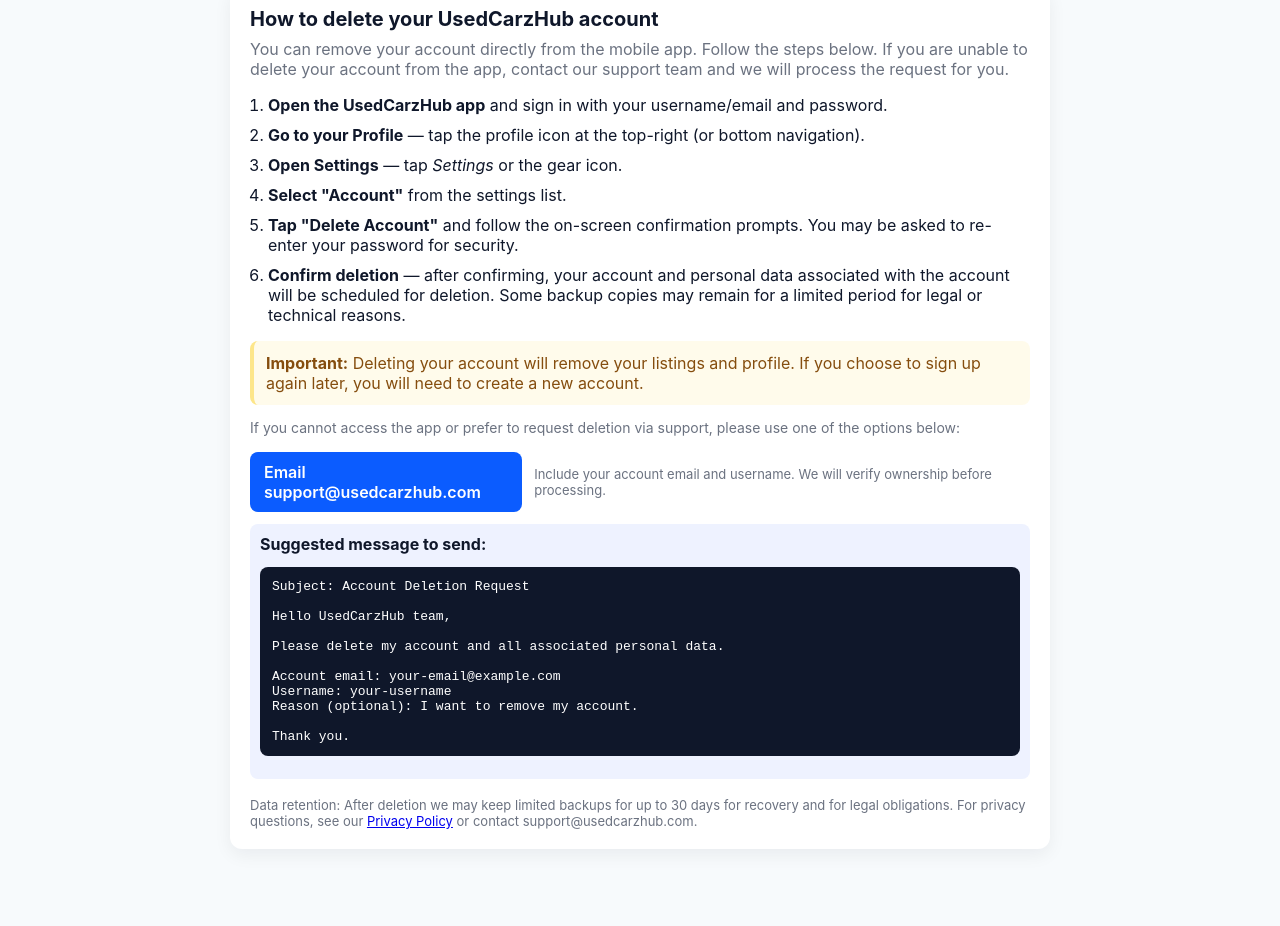
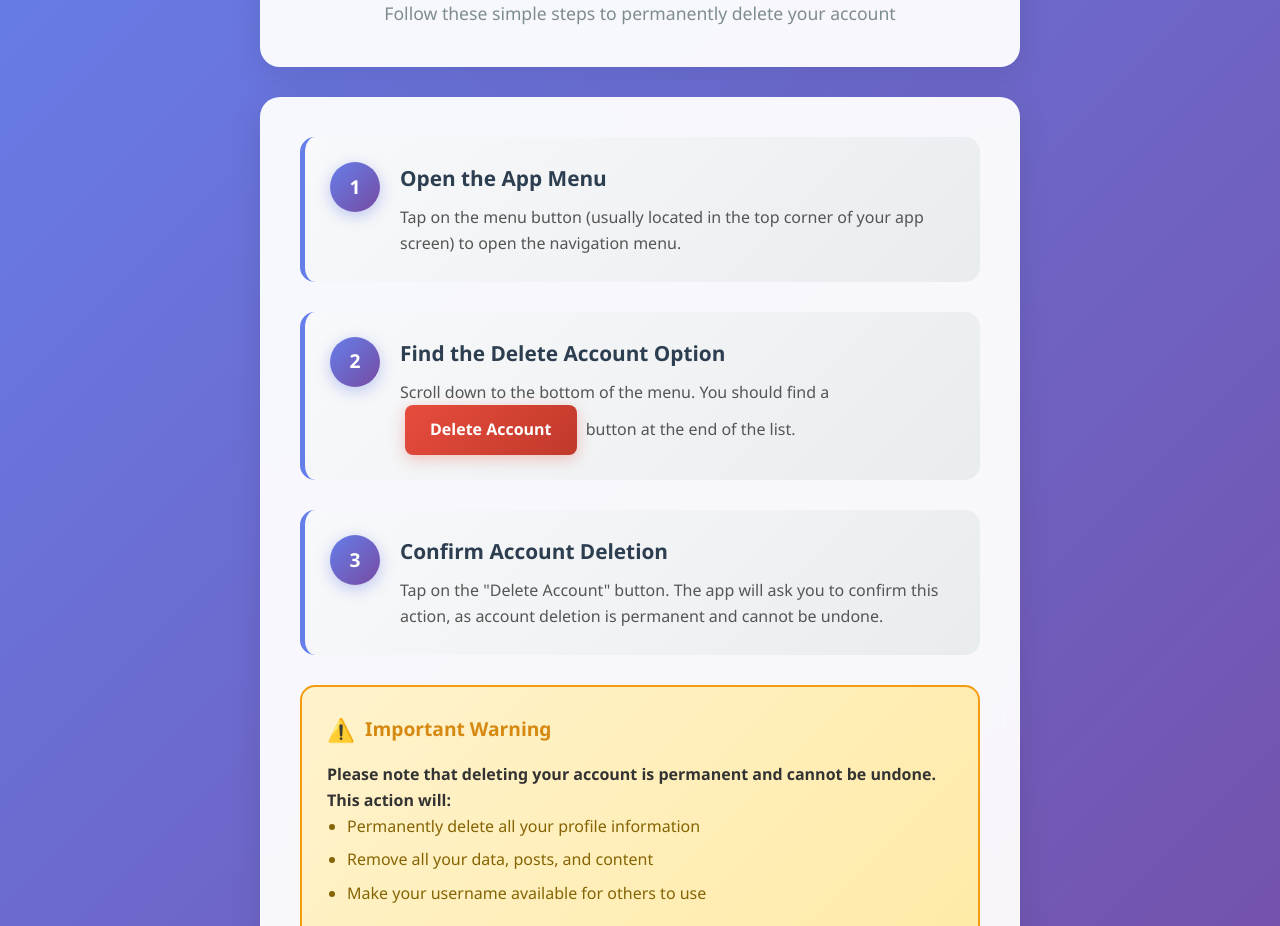
Before and after one commit to Mandeep-9-dev/usedcarzhub-privacy-policy, a plain HTML site: page delete-account.html in a window 1280 px wide. Shown: the part 135-1061 px from the top of the page. Before the commit the page ends 1032 px from the top, so only its background shows below. Drawn offline with Linux system fonts and the light colour scheme.

Commit message:
Update delete-account.html

```diff
--- a/delete-account.html
+++ b/delete-account.html
@@ -1,89 +1,248 @@
-<!doctype html>
+<!DOCTYPE html>
 <html lang="en">
 <head>
-  <meta charset="utf-8" />
-  <meta name="viewport" content="width=device-width,initial-scale=1" />
-  <title>Delete Your Account — UsedCarzHub</title>
-  <style>
-    :root{--bg:#f7fafc;--card:#ffffff;--accent:#0f172a;--muted:#6b7280}
-    body{font-family:Inter,system-ui,Segoe UI,Roboto,"Helvetica Neue",Arial,sans-serif;background:var(--bg);color:var(--accent);margin:0;padding:24px}
-    .wrapper{max-width:820px;margin:24px auto}
-    header{display:flex;gap:16px;align-items:center}
-    header .logo{width:56px;height:56px;border-radius:10px;background:#e6eef8;display:flex;align-items:center;justify-content:center;font-weight:700}
-    .card{background:var(--card);border-radius:12px;padding:20px;box-shadow:0 6px 18px rgba(12,16,30,0.06);margin-top:18px}
-    h1{margin:0 0 8px;font-size:20px}
-    p.lead{margin:0 0 16px;color:var(--muted)}
-    ol{padding-left:18px}
-    li{margin:10px 0}
-    .note{background:#fffbeb;border-left:4px solid #fde68a;padding:12px;border-radius:8px;color:#854d0e}
-    .support{display:flex;gap:12px;align-items:center;margin-top:16px}
-    .btn{display:inline-block;padding:10px 14px;border-radius:8px;text-decoration:none;background:#0b5cff;color:white;font-weight:600}
-    .muted{color:var(--muted);font-size:14px}
-    .small{font-size:13px;color:var(--muted)}
-    .steps{margin-top:12px}
-    footer{margin-top:18px;font-size:13px;color:var(--muted)}
-    pre{background:#0f172a;color:#fff;padding:12px;border-radius:8px;overflow:auto}
-    .copy{background:#eef2ff;padding:10px;border-radius:8px;margin-top:12px}
-    @media (max-width:520px){body{padding:16px}.wrapper{margin:8px}}
-  </style>
+    <meta charset="UTF-8">
+    <meta name="viewport" content="width=device-width, initial-scale=1.0">
+    <title>How to Delete Your Profile</title>
+    <style>
+        * {
+            margin: 0;
+            padding: 0;
+            box-sizing: border-box;
+        }
+
+        body {
+            font-family: 'Segoe UI', Tahoma, Geneva, Verdana, sans-serif;
+            line-height: 1.6;
+            color: #333;
+            background: linear-gradient(135deg, #667eea 0%, #764ba2 100%);
+            min-height: 100vh;
+        }
+
+        .container {
+            max-width: 800px;
+            margin: 0 auto;
+            padding: 20px;
+        }
+
+        .header {
+            background: rgba(255, 255, 255, 0.95);
+            backdrop-filter: blur(10px);
+            border-radius: 20px;
+            padding: 40px;
+            text-align: center;
+            margin-bottom: 30px;
+            box-shadow: 0 8px 32px rgba(0, 0, 0, 0.1);
+        }
+
+        .header h1 {
+            color: #2c3e50;
+            font-size: 2.5rem;
+            margin-bottom: 10px;
+            font-weight: 700;
+        }
+
+        .header p {
+            color: #7f8c8d;
+            font-size: 1.1rem;
+        }
+
+        .guide-card {
+            background: rgba(255, 255, 255, 0.95);
+            backdrop-filter: blur(10px);
+            border-radius: 20px;
+            padding: 40px;
+            margin-bottom: 30px;
+            box-shadow: 0 8px 32px rgba(0, 0, 0, 0.1);
+        }
+
+        .step {
+            display: flex;
+            align-items: flex-start;
+            margin-bottom: 30px;
+            padding: 25px;
+            background: linear-gradient(135deg, #f8f9fa 0%, #e9ecef 100%);
+            border-radius: 15px;
+            border-left: 5px solid #667eea;
+            transition: transform 0.3s ease, box-shadow 0.3s ease;
+        }
+
+        .step:hover {
+            transform: translateY(-2px);
+            box-shadow: 0 10px 25px rgba(0, 0, 0, 0.15);
+        }
+
+        .step-number {
+            background: linear-gradient(135deg, #667eea 0%, #764ba2 100%);
+            color: white;
+            width: 50px;
+            height: 50px;
+            border-radius: 50%;
+            display: flex;
+            align-items: center;
+            justify-content: center;
+            font-weight: bold;
+            font-size: 1.2rem;
+            margin-right: 20px;
+            flex-shrink: 0;
+            box-shadow: 0 4px 15px rgba(102, 126, 234, 0.4);
+        }
+
+        .step-content h3 {
+            color: #2c3e50;
+            margin-bottom: 10px;
+            font-size: 1.3rem;
+            font-weight: 600;
+        }
+
+        .step-content p {
+            color: #555;
+            font-size: 1rem;
+            line-height: 1.6;
+        }
+
+
+
+        .delete-button {
+            background: linear-gradient(135deg, #e74c3c 0%, #c0392b 100%);
+            color: white;
+            padding: 12px 25px;
+            border: none;
+            border-radius: 8px;
+            font-weight: 600;
+            margin: 0 5px;
+            display: inline-block;
+            box-shadow: 0 4px 15px rgba(231, 76, 60, 0.3);
+        }
+
+        .warning-box {
+            background: linear-gradient(135deg, #fff3cd 0%, #ffeaa7 100%);
+            border: 2px solid #f39c12;
+            border-radius: 15px;
+            padding: 25px;
+            margin: 30px 0;
+        }
+
+        .warning-box h4 {
+            color: #d68910;
+            margin-bottom: 15px;
+            font-size: 1.2rem;
+            display: flex;
+            align-items: center;
+        }
+
+        .warning-box h4::before {
+            content: "⚠️";
+            margin-right: 10px;
+            font-size: 1.4rem;
+        }
+
+        .warning-box ul {
+            color: #856404;
+            margin-left: 20px;
+        }
+
+        .warning-box li {
+            margin-bottom: 8px;
+        }
+
+        .contact-info {
+            background: linear-gradient(135deg, #d1ecf1 0%, #bee5eb 100%);
+            border: 2px solid #17a2b8;
+            border-radius: 15px;
+            padding: 25px;
+            text-align: center;
+        }
+
+        .contact-info h4 {
+            color: #0c5460;
+            margin-bottom: 10px;
+        }
+
+        .contact-info p {
+            color: #155724;
+        }
+
+        @media (max-width: 768px) {
+            .container {
+                padding: 10px;
+            }
+
+            .header {
+                padding: 25px;
+            }
+
+            .header h1 {
+                font-size: 2rem;
+            }
+
+            .guide-card {
+                padding: 25px;
+            }
+
+            .step {
+                flex-direction: column;
+                text-align: center;
+            }
+
+            .step-number {
+                margin: 0 0 15px 0;
+            }
+        }
+    </style>
 </head>
 <body>
-  <div class="wrapper">
-    <header>
-      <div class="logo">U</div>
-      <div>
-        <strong>UsedCarzHub</strong>
-        <div class="small">Help & Support — Delete account instructions</div>
-      </div>
-    </header>
-
-    <div class="card">
-      <h1>How to delete your UsedCarzHub account</h1>
-      <p class="lead">You can remove your account directly from the mobile app. Follow the steps below. If you are unable to delete your account from the app, contact our support team and we will process the request for you.</p>
-
-      <div class="steps">
-        <ol>
-          <li><strong>Open the UsedCarzHub app</strong> and sign in with your username/email and password.</li>
-          <li><strong>Go to your Profile</strong> — tap the profile icon at the top-right (or bottom navigation).</li>
-          <li><strong>Open Settings</strong> — tap <em>Settings</em> or the gear icon.</li>
-          <li><strong>Select &quot;Account&quot;</strong> from the settings list.</li>
-          <li><strong>Tap &quot;Delete Account&quot;</strong> and follow the on-screen confirmation prompts. You may be asked to re-enter your password for security.</li>
-          <li><strong>Confirm deletion</strong> — after confirming, your account and personal data associated with the account will be scheduled for deletion. Some backup copies may remain for a limited period for legal or technical reasons.</li>
-        </ol>
-      </div>
-
-      <div class="note">
-        <strong>Important:</strong> Deleting your account will remove your listings and profile. If you choose to sign up again later, you will need to create a new account.
-      </div>
-
-      <div style="margin-top:14px">
-        <div class="muted">If you cannot access the app or prefer to request deletion via support, please use one of the options below:</div>
-        <div class="support">
-          <a class="btn" href="mailto:support@usedcarzhub.com?subject=Account%20Deletion%20Request">Email support@usedcarzhub.com</a>
-          <div class="small">Include your account email and username. We will verify ownership before processing.</div>
+    <div class="container">
+        <div class="header">
+            <h1>How to Delete Your Profile</h1>
+            <p>Follow these simple steps to permanently delete your account</p>
         </div>
 
-        <div class="copy">
-          <strong>Suggested message to send:</strong>
-          <pre>Subject: Account Deletion Request
+        <div class="guide-card">
+            <div class="step">
+                <div class="step-number">1</div>
+                <div class="step-content">
+                    <h3>Open the App Menu</h3>
+                    <p>Tap on the menu button (usually located in the top corner of your app screen) to open the navigation menu.</p>
+                </div>
+            </div>
 
-Hello UsedCarzHub team,
+            <div class="step">
+                <div class="step-number">2</div>
+                <div class="step-content">
+                    <h3>Find the Delete Account Option</h3>
+                    <p>Scroll down to the bottom of the menu. You should find a <span class="delete-button">Delete Account</span> button at the end of the list.</p>
+                </div>
+            </div>
 
-Please delete my account and all associated personal data.
+            <div class="step">
+                <div class="step-number">3</div>
+                <div class="step-content">
+                    <h3>Confirm Account Deletion</h3>
+                    <p>Tap on the "Delete Account" button. The app will ask you to confirm this action, as account deletion is permanent and cannot be undone.</p>
+                </div>
+            </div>
 
-Account email: your-email@example.com
-Username: your-username
-Reason (optional): I want to remove my account.
+            <div class="warning-box">
+                <h4>Important Warning</h4>
+                <p><strong>Please note that deleting your account is permanent and cannot be undone. This action will:</strong></p>
+                <ul>
+                    <li>Permanently delete all your profile information</li>
+                    <li>Remove all your data, posts, and content</li>
+                    <li>Make your username available for others to use</li>
+                </ul>
+            </div>
 
-Thank you.
-</pre>
+            <div class="contact-info">
+                <h4>Need Help?</h4>
+                <p>If you're having trouble finding the delete option or need assistance, please contact our support team:</p>
+                <br>
+                <p><strong>Email:</strong> parveen@usedcarzhub.com</p>
+                <p><strong>Support Email:</strong> support@usedcarzhub.com</p>
+                <p><strong>Phone:</strong> +91 9910618857</p>
+                <p><strong>Location:</strong> Delhi, India</p>
+            </div>
         </div>
-      </div>
-
-      <footer>
-        <div class="small">Data retention: After deletion we may keep limited backups for up to 30 days for recovery and for legal obligations. For privacy questions, see our <a href="#">Privacy Policy</a> or contact support@usedcarzhub.com.</div>
-      </footer>
     </div>
-  </div>
 </body>
 </html>
```
